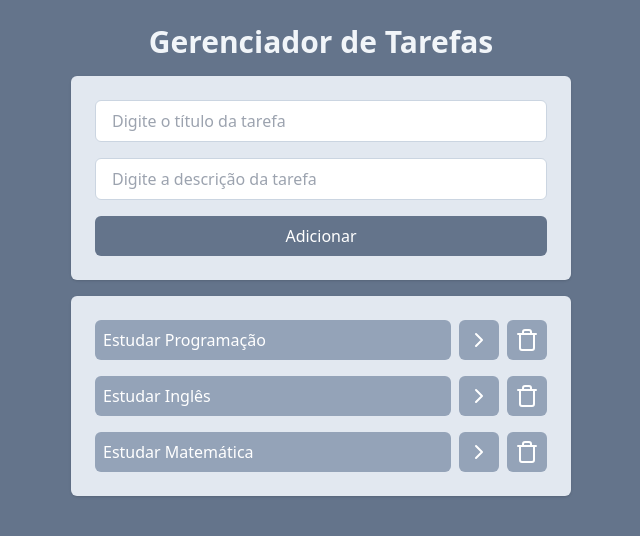
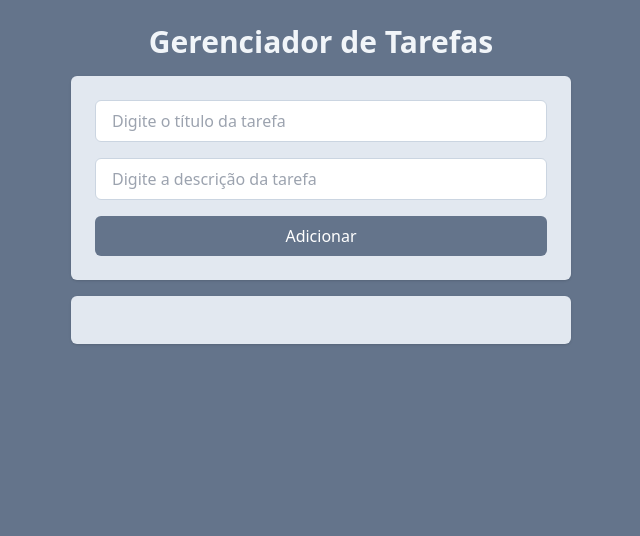
Before and after one commit to luis-paulo-tdo/estudo-react-gerenciador-tarefas, a React (Vite) app: page / in a window 1280 px wide. Shown: the top 536 px of the page, without its empty margins (319-959 px from the left). Built offline with nearby package versions, Linux system fonts and the light colour scheme.

Commit message:
Persistindo os itens da lista com localStorage.

```diff
--- a/src/App.jsx
+++ b/src/App.jsx
@@ -1,30 +1,17 @@
-import { useState } from "react";
 import Tasks from "./components/Tasks";
 import AddTask from "./components/AddTask";
+
+import { useEffect, useState } from "react";
 import { v4 } from "uuid";
 
 function App() {
-  const [tasks, setTasks] = useState([
-    {
-      id: 1,
-      title: "Estudar Programação",
-      description:
-        "Estudar programação para se tornar um desenvolvedor full stack.",
-      isCompleted: false,
-    },
-    {
-      id: 2,
-      title: "Estudar Inglês",
-      description: "Estudar inglês para se tornar fluente.",
-      isCompleted: false,
-    },
-    {
-      id: 3,
-      title: "Estudar Matemática",
-      description: "Estudar programação para se tornar um matemático.",
-      isCompleted: false,
-    },
-  ]);
+  const [tasks, setTasks] = useState(
+    JSON.parse(localStorage.getItem("tasks")) || []
+  );
+
+  useEffect(() => {
+    localStorage.setItem("tasks", JSON.stringify(tasks));
+  }, [tasks]);
 
   function onTaskClick(taskId) {
     const newTasks = tasks.map((task) => {
```
